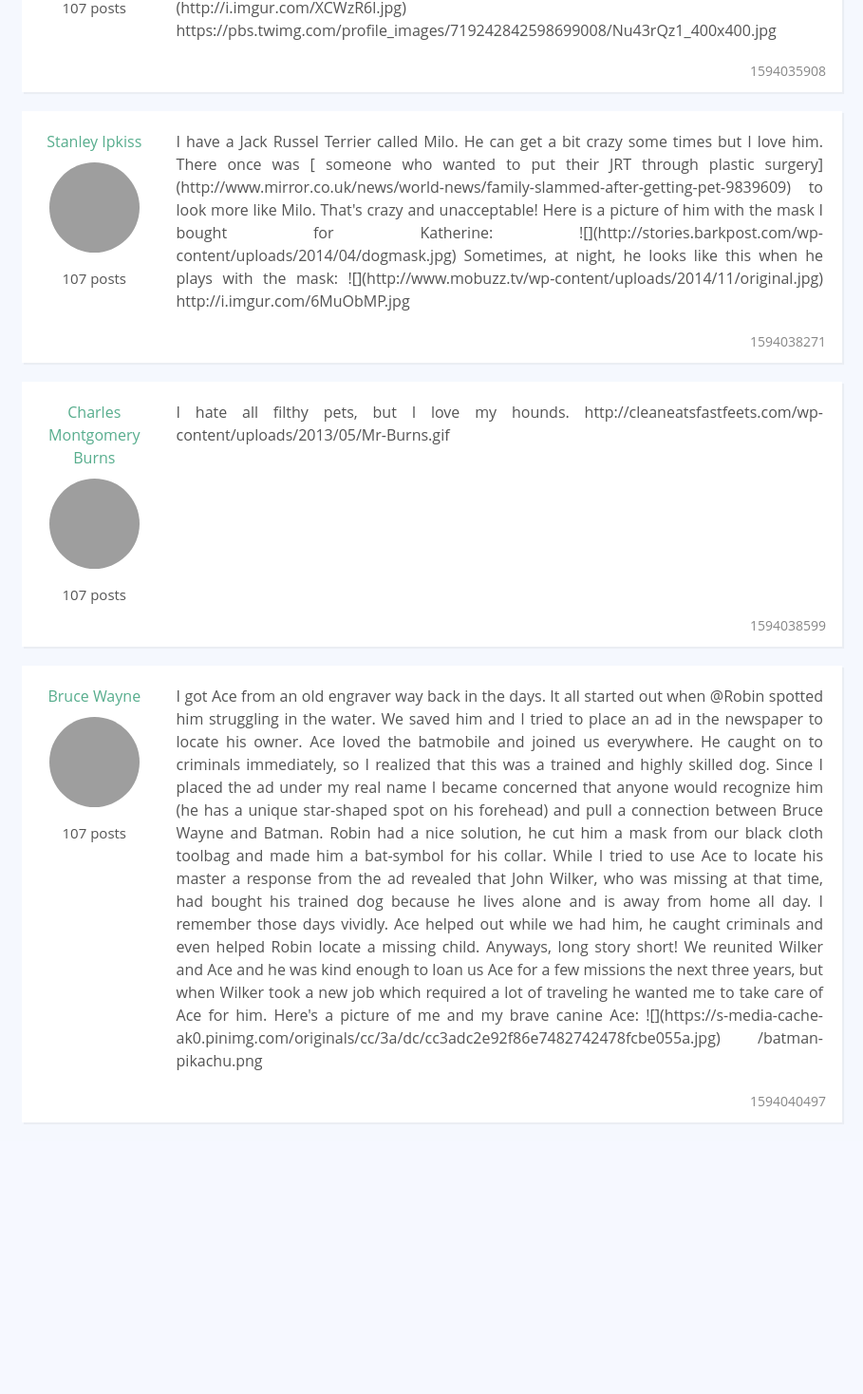
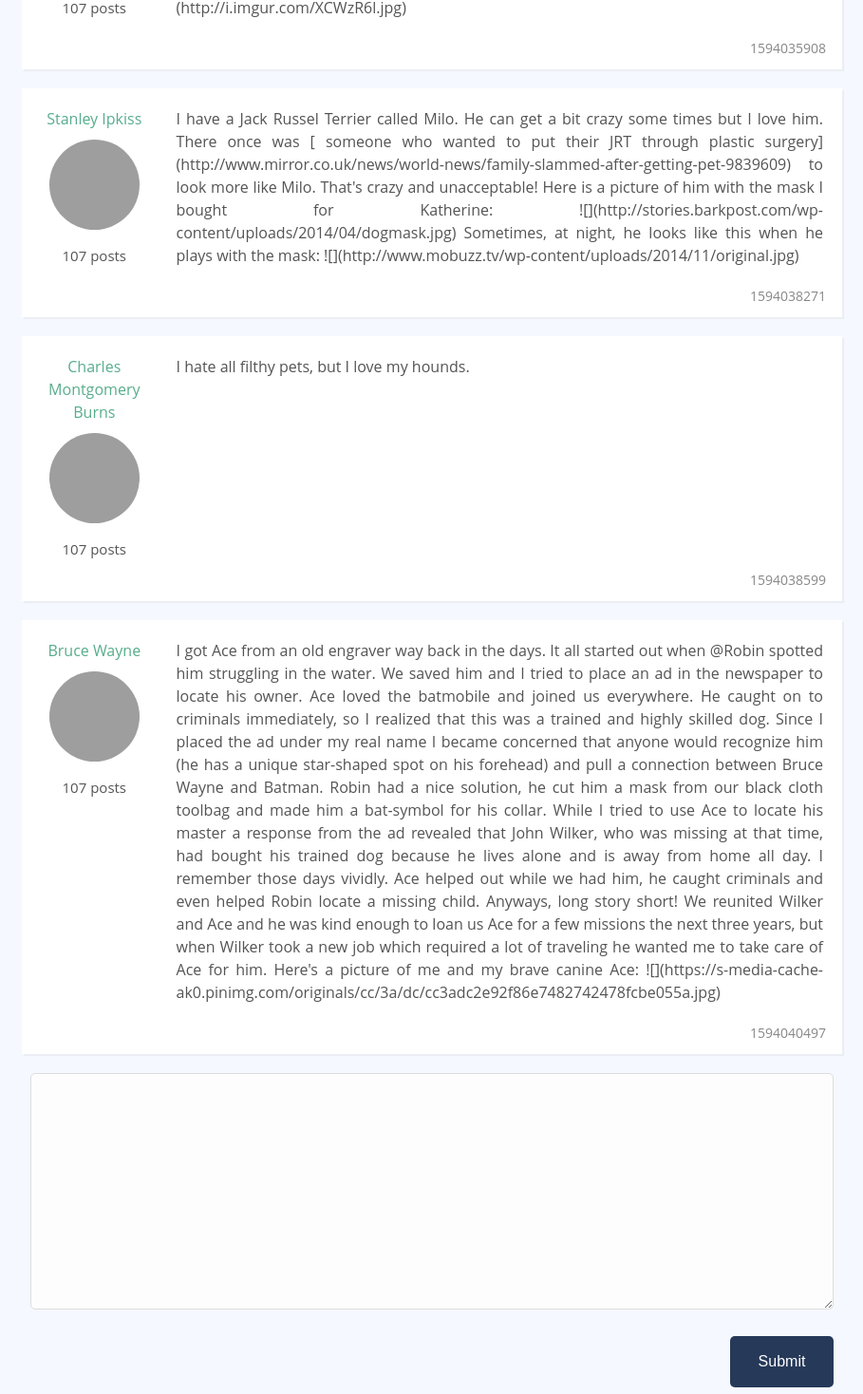
Before and after one commit to wadpas/ebook-fireblogs, a Vue app: page /threads/-KsjWehQ--apjDBwSBCY in a window 1280 px wide. Shown: the part 256-1724 px from the top of the page at 95% size, without its empty margins (185-1094 px from the left). Before the commit the page ends 1458 px from the top, so only its background shows below. Built offline with nearby package versions, Linux system fonts and the light colour scheme; grey boxes are pictures that could not be loaded.

Commit message:
add PostList & PostEditor

```diff
--- /dev/null
+++ b/src/components/PostEditor.vue
@@ -0,0 +1,40 @@
+<template>
+	<div class="col-full">
+		<form @submit.prevent="save">
+			<div class="form-group">
+				<textarea
+					v-model="text"
+					name=""
+					id=""
+					cols="30"
+					rows="10"
+					class="form-input" />
+			</div>
+			<div class="form-actions">
+				<button class="btn-blue">Submit</button>
+			</div>
+		</form>
+	</div>
+</template>
+
+<script>
+	export default {
+		data() {
+			return {
+				text: '',
+			}
+		},
+		methods: {
+			save() {
+				const post = {
+					text: this.text,
+					publishedAt: Math.floor(Date.now() / 1000),
+					userId: 'jVa6Go6Nl1Urkag1R2p9CHTf4ny1',
+					id: 'testId' + Math.random(),
+				}
+				this.$emit('save', { post })
+				this.text = ''
+			},
+		},
+	}
+</script>
--- /dev/null
+++ b/src/components/PostList.vue
@@ -0,0 +1,57 @@
+<template>
+	<div class="post-list">
+		<div
+			v-for="post in posts"
+			:key="post.id"
+			class="post">
+			<div class="user-info">
+				<a
+					href="#"
+					class="user-name">
+					{{ userById(post.userId).name }}
+				</a>
+				<a href="#">
+					<img
+						class="avatar-large"
+						:src="userById(post.userId).avatar"
+						alt="" />
+				</a>
+
+				<p class="desktop-only text-small">107 posts</p>
+			</div>
+
+			<div class="post-content">
+				<div>
+					<p>
+						{{ post.text }}
+					</p>
+				</div>
+			</div>
+
+			<div class="post-date text-faded">{{ post.publishedAt }}</div>
+		</div>
+	</div>
+</template>
+
+<script>
+	import sourceData from '../data.json'
+
+	export default {
+		props: {
+			posts: Array,
+		},
+		data() {
+			return {
+				users: sourceData.users,
+			}
+		},
+
+		methods: {
+			userById(userId) {
+				return this.users.find((user) => user.id === userId)
+			},
+		},
+	}
+</script>
+
+<style scoped></style>
--- a/src/views/ThreadView.vue
+++ b/src/views/ThreadView.vue
@@ -1,82 +1,48 @@
 <template>
-	<div
-		v-if="thread"
-		class="col-large push-top">
+	<div class="col-large push-top">
 		<h1>{{ thread?.title }}</h1>
 
-		<div class="post-list">
-			<div
-				v-for="postId in thread.posts"
-				:key="postId"
-				class="post">
-				<div class="user-info">
-					<a
-						href="#"
-						class="user-name">
-						{{ userById(postById(postId).userId).name }}
-					</a>
-					<a href="#">
-						<img
-							class="avatar-large"
-							:src="userById(postById(postId).userId).avatar"
-							alt="" />
-					</a>
+		<PostList :posts="threadPosts" />
 
-					<p class="desktop-only text-small">107 posts</p>
-				</div>
-
-				<div class="post-content">
-					<div>
-						<p>
-							{{ postById(postId).text }}
-							{{ userById(postById(postId)?.userId)?.avatar }}
-						</p>
-					</div>
-				</div>
-
-				<div class="post-date text-faded">{{ postById(postId).publishedAt }}</div>
-			</div>
-		</div>
-	</div>
-	<div
-		v-else
-		class="col-full text-center">
-		<h1>Thread Not Found</h1>
-		<router-link :to="{ name: 'HomeView' }">To Main Page</router-link>
+		<PostEditor @save="addPost" />
 	</div>
 </template>
 
 <script>
 	import sourceData from '../data.json'
+	import PostList from '../components/PostList.vue'
+	import PostEditor from '../components/PostEditor.vue'
 
 	export default {
+		components: { PostList, PostEditor },
+
 		props: {
-			id: {
-				type: String,
-				required: true,
-			},
+			id: String,
 		},
 		data() {
 			return {
 				threads: sourceData.threads,
 				posts: sourceData.posts,
-				users: sourceData.users,
 			}
 		},
 		computed: {
 			thread() {
 				return this.threads.find((thread) => thread.id === this.id)
 			},
+			threadPosts() {
+				return this.posts.filter((post) => post.threadId === this.id)
+			},
 		},
 		methods: {
-			postById(postId) {
-				return this.posts.find((post) => post.id === postId)
-			},
-			userById(userId) {
-				return this.users.find((user) => user.id === userId)
+			addPost(eventData) {
+				const postId = 'testId' + Math.random()
+				const post = {
+					...eventData.post,
+					threadId: this.id,
+				}
+				this.posts.push(post)
+				this.thread.posts.push(postId)
 			},
 		},
 	}
 </script>
-
-<style scoped></style>
```
Also changed, not shown: package.json (indentation only).
